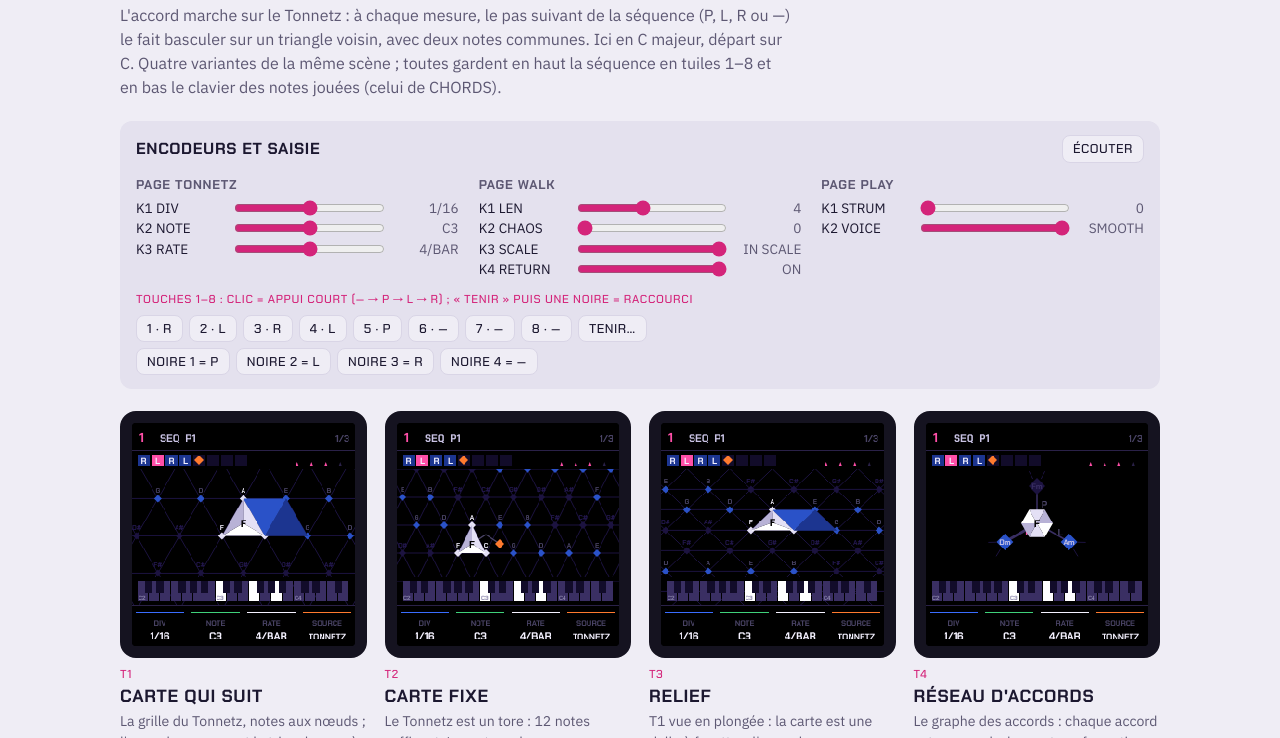
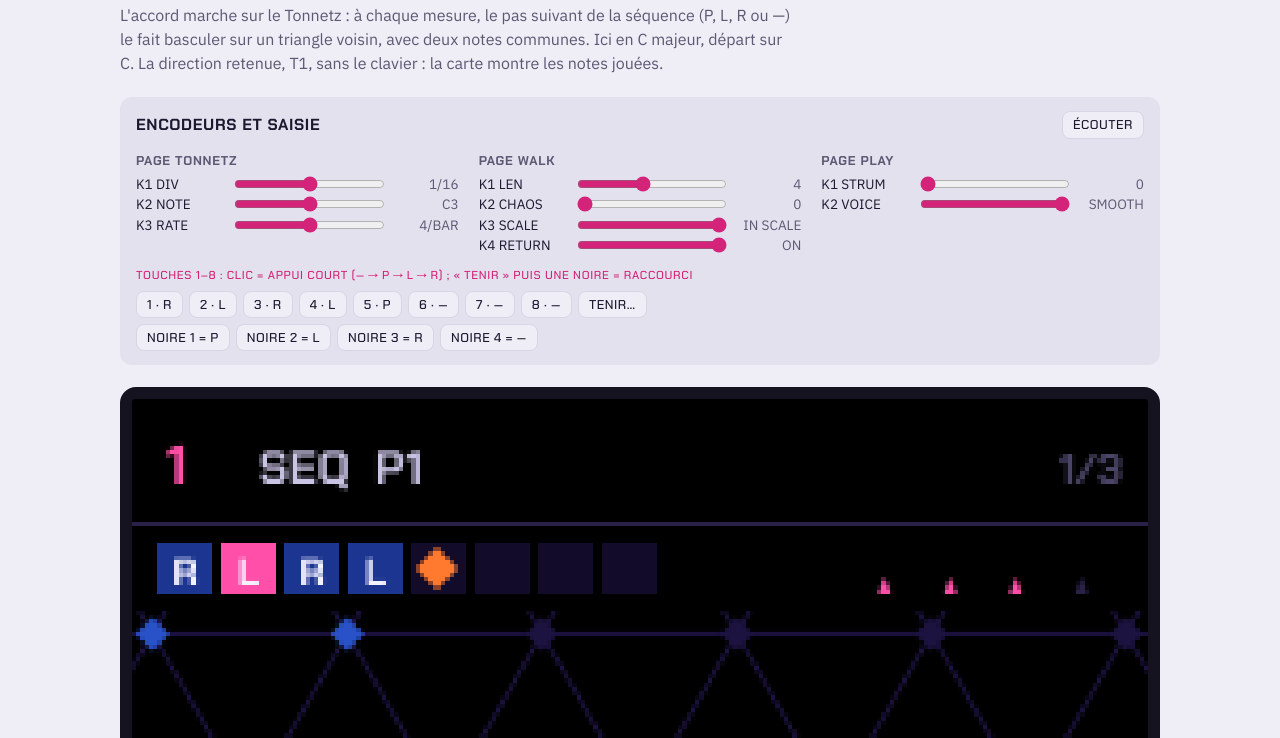
Before and after one commit to F0nski/quartz, a plain HTML site: page docs/screens/tonnetz.html in a window 1280 px wide. Shown: the part 62-800 px from the top of the page. Drawn offline with Linux system fonts and the light colour scheme.

Commit message:
TONNETZ: no keyboard, the map shows the notes played

```diff
--- a/docs/screens/tonnetz.html
+++ b/docs/screens/tonnetz.html
@@ -41,8 +41,7 @@ button:focus-visible { outline: 2px solid var(--hot); outline-offset: 2px }
 <header>
   <h1>Source <em>TONNETZ</em> : la scène</h1>
   <p class="lead">L'accord marche sur le Tonnetz : à chaque mesure, le pas suivant de la séquence (P, L, R ou —) le fait basculer
-  sur un triangle voisin, avec deux notes communes. Ici en C majeur, départ sur C. Quatre variantes de la même scène ; toutes gardent
-  en haut la séquence en tuiles 1–8 et en bas le clavier des notes jouées (celui de CHORDS).</p>
+  sur un triangle voisin, avec deux notes communes. Ici en C majeur, départ sur C. La direction retenue, T1, sans le clavier : la carte montre les notes jouées.</p>
 </header>
 
 <section class="knobs" aria-label="Encodeurs et saisie">
@@ -54,10 +53,7 @@ button:focus-visible { outline: 2px solid var(--hot); outline-offset: 2px }
 </section>
 
 <div class="grid">
-  <figure><canvas id="c1" width="240" height="240"></canvas><figcaption><span class="tag">T1</span><h2>Carte qui suit</h2><p>La grille du Tonnetz, notes aux nœuds ; l'accord en cours est le triangle rose à facettes, les trois précédents en traces bleues qui s'éteignent. La carte glisse pour garder l'accord au centre.</p></figcaption></figure>
-  <figure><canvas id="c2" width="240" height="240"></canvas><figcaption><span class="tag">T2</span><h2>Carte fixe</h2><p>Le Tonnetz est un tore : 12 notes suffisent. La carte ne bouge pas, l'accord saute d'un triangle à l'autre et le chemin du tour reste tracé ; l'accord de départ marqué d'un losange (RETURN).</p></figcaption></figure>
-  <figure><canvas id="c3" width="240" height="240"></canvas><figcaption><span class="tag">T3</span><h2>Relief</h2><p>T1 vue en plongée : la carte est une dalle à facettes, l'accord en cours se soulève en pyramide à chaque mesure et retombe quand il cède la place.</p></figcaption></figure>
-  <figure><canvas id="c4" width="240" height="240"></canvas><figcaption><span class="tag">T4</span><h2>Réseau d'accords</h2><p>Le graphe des accords : chaque accord est un nœud, chaque transformation une arête nommée P, L ou R. L'accord en cours au centre, ses trois voisins autour ; l'arête du prochain pas s'allume avant le changement.</p></figcaption></figure>
+  <figure><canvas id="c1" width="240" height="240"></canvas><figcaption><span class="tag">T1</span><h2>Carte qui suit, sans piano</h2><p>La grille du Tonnetz jusqu'au bas de l'écran. L'accord en cours : triangle rose à facettes, ses trois notes avec leur octave (« E4 »), qui s'allument en blanc l'une après l'autre avec STRUM ; un petit triangle blanc sous la note la plus grave (VOICE). Les trois accords précédents en traces bleues ; la carte glisse pour garder l'accord au centre.</p></figcaption></figure>
 </div>
 </main>
 
@@ -217,10 +213,17 @@ function lattice(g, P, ci, cj, spanI, spanJ, nodeLbl = true) {
   if (!nodeLbl) return;
   const tc = triad(cur);
   for (let i = ci - spanI; i <= ci + spanI; i++) for (let j = cj - spanJ; j <= cj + spanJ; j++) {
-    const [x, y] = P(i, j); if (x < -8 || x > 248 || y < 50 || y > 168) continue;
+    const [x, y] = P(i, j); if (x < -8 || x > 248 || y < 50 || y > 196) continue;
     const p = pc(i, j), inT = nodes(cur).some(([a, b]) => a === i && b === j), ins = SCALE.includes(p);
-    poly(g, [[x, y - 4], [x + 4, y], [x, y + 4], [x - 4, y]], inT ? GEM.white[1] : !S.inScale || ins ? GEM.blue[2] : '#1c1340');
-    txt(g, NAMES[(p + S.note) % 12], x, y - 6, inT ? C.white : !S.inScale || ins ? C.mute : '#241850', 7, 'center');
+    if (inT) {                                  /* a chord note: its octave, white as it sounds (STRUM's order), the bass marked (VOICE) */
+      const idx = notes.findIndex(n => n % 12 === (p + S.note) % 12), n = notes[idx], on = idx >= 0 && lit(idx), r = on ? 6 : 4;
+      poly(g, [[x, y - r], [x + r, y], [x, y + r], [x - r, y]], on ? GEM.white[0] : GEM.white[1]);
+      txt(g, NAMES[n % 12] + (Math.floor(n / 12) - 1), x, y - 8, C.white, 8, 'center');
+      if (idx === 0) poly(g, [[x - 4, y + 8], [x + 4, y + 8], [x, y + 13]], C.white);
+      continue;
+    }
+    poly(g, [[x, y - 4], [x + 4, y], [x, y + 4], [x - 4, y]], !S.inScale || ins ? GEM.blue[2] : '#1c1340');
+    txt(g, NAMES[(p + S.note) % 12], x, y - 6, !S.inScale || ins ? C.mute : '#241850', 7, 'center');
   }
 }
 function triFacets(g, pts, tones, lift = 0) {
@@ -236,15 +239,15 @@ function drawT1(g, relief) {
   const DX = 46, DY = relief ? 22 : 40, ctr = nodes(cur).reduce((a, [i, j]) => [a[0] + (i * DX + j * DX / 2) / 3, a[1] + (-j * DY) / 3], [0, 0]);
   const cam = cams[relief] || (cams[relief] = ctr.slice());
   cam[0] += (ctr[0] - cam[0]) * 0.08; cam[1] += (ctr[1] - cam[1]) * 0.08;
-  const P = (i, j) => [120 + i * DX + j * DX / 2 - cam[0], 108 - j * DY - cam[1]];
+  const P = (i, j) => [120 + i * DX + j * DX / 2 - cam[0], 122 - j * DY - cam[1]];
   const ci = Math.round(cam[0] / DX + (cam[1] / DY) / 2), cj = Math.round(-cam[1] / DY);
   lattice(g, P, ci, cj, 6, relief ? 5 : 3);
   trail.slice().reverse().forEach((s, n) => { const k2 = trail.length - 1 - n; poly(g, nodes(s).map(([i, j]) => P(i, j)), ['#2a52c8', '#1c3590', '#16255e'][k2]); });
   const lift = relief ? 22 * Math.max(0, 1 - Math.max(0, performance.now() - barT - 600) / 400) * Math.min(1, (performance.now() - barT) / 150) : 0;
   const c = triFacets(g, nodes(cur).map(([i, j]) => P(i, j)), hot() ? GEM.white.slice(0, 3) : GEM.pink.slice(0, 3), lift);
   txt(g, name(cur), c[0], c[1] + 4, hot() ? C.bg : C.white, 11, 'center');
-  g.fillStyle = C.bg; g.fillRect(0, 30, 240, 20); g.fillRect(0, 166, 240, 4);
-  topStrip(g); keyboard(g); chrome(g);
+  g.fillStyle = C.bg; g.fillRect(0, 30, 240, 20);
+  topStrip(g); chrome(g);
 }
 /* T2: the fixed torus, the loop's path */
 const wrapT = s => { let { i, j, m } = s; while (j < 0) { j += 3; } while (j > 2) { j -= 3; } while (i < -1) { i += 4; j -= 1; if (j < 0) j += 3; } while (i > 2) { i -= 4; j += 1; if (j > 2) j -= 3; } return { i, j, m }; };
@@ -288,14 +291,14 @@ function drawT4(g) {
   topStrip(g); keyboard(g); chrome(g);
 }
 
-const G = ['c1', 'c2', 'c3', 'c4'].map(id => document.getElementById(id).getContext('2d'));
+const G = ['c1'].map(id => document.getElementById(id).getContext('2d'));
 const reduce = matchMedia('(prefers-reduced-motion: reduce)').matches;
 function frame() {
   const t = performance.now(), ms = DIVS[S.div][1];
   acc += Math.min(200, t - last); last = t;
   while (acc >= ms) { acc -= ms; tick(); }
   frac = reduce ? 0 : acc / ms;
-  drawT1(G[0], false); drawT2(G[1]); drawT1(G[2], true); drawT4(G[3]);
+  drawT1(G[0], false);
   requestAnimationFrame(frame);
 }
 document.fonts.ready.then(() => { tick(); requestAnimationFrame(frame); });
```
Also changed, not shown: 1 other file.
